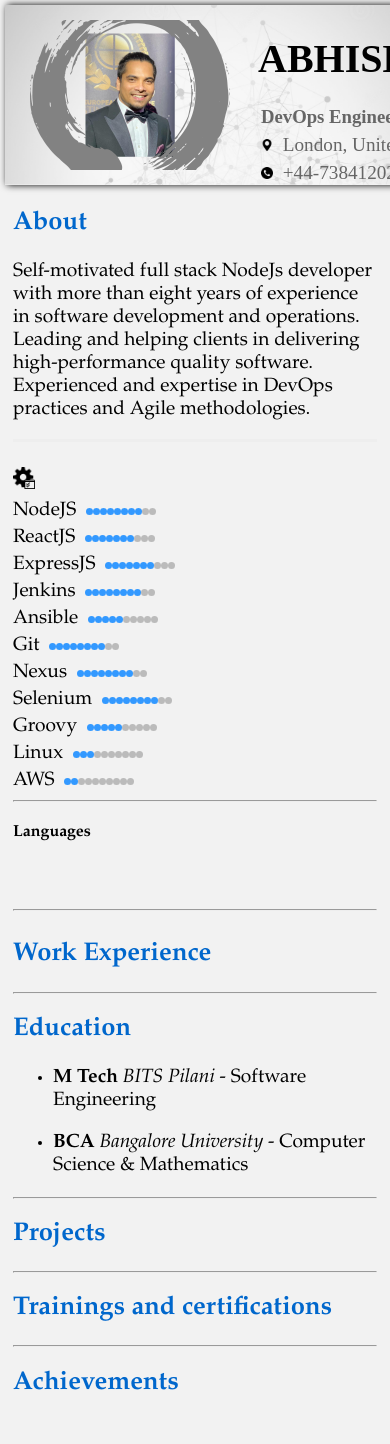
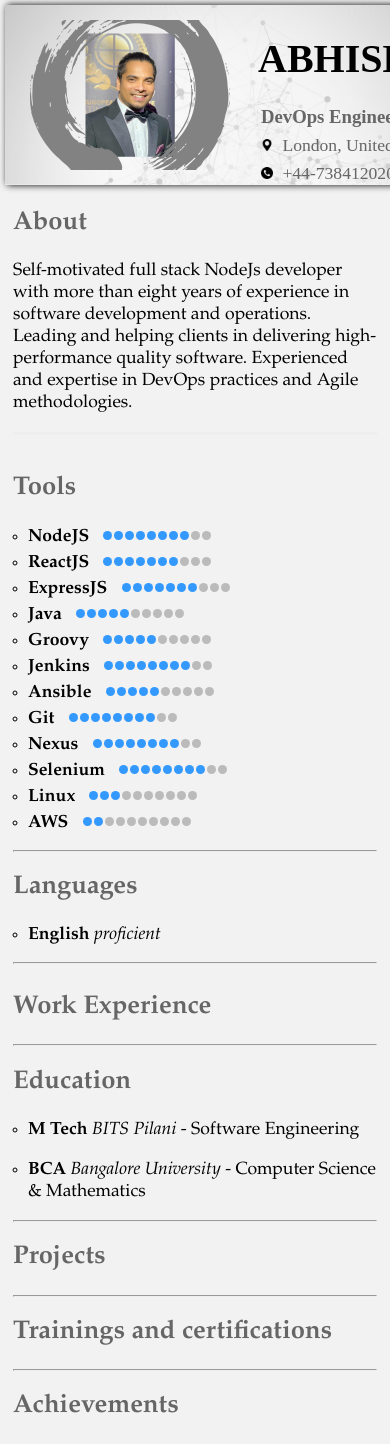
Before and after one commit to iAbhishek91/my-profile, a React app: page / in a window 390 px wide. Before the commit the page ends 1420 px from the top, so only its background shows below. Built offline with nearby package versions, Linux system fonts and the light colour scheme.

Commit message:
refactor design

```diff
--- a/src/components/Body/Educations.jsx
+++ b/src/components/Body/Educations.jsx
@@ -1,11 +1,11 @@
 import React from 'react';
-import { educations } from '../../resumeConstant';
+import { educationsArr } from '../../resumeConstant';
 
 export default () => (
   <ul>
     {
-      educations.map((education) => (
-        <li>
+      educationsArr.map((education, i) => (
+        <li key={`education-${i}`}>
           <p>
             <strong>{ education[0] }</strong>&nbsp;<i>{ education[1] }</i>{ education[2] }
           </p>
--- /dev/null
+++ b/src/components/Body/Languages.jsx
@@ -0,0 +1,16 @@
+import React from 'react';
+import { languagesArr } from '../../resumeConstant';
+
+export default () => (
+  <ul>
+    {
+      languagesArr.map((language, i) => (
+        <li key={`language-${i}`}>
+          <p>
+            <strong>{ language[0] }</strong>&nbsp;<i>{ language[1] }</i>
+          </p>
+        </li>
+      ))
+    }
+  </ul>
+);
--- a/src/components/Body/Tools.jsx
+++ b/src/components/Body/Tools.jsx
@@ -3,14 +3,16 @@ import { toolsArr } from '../../resumeConstant';
 import ToolGraph from './ToolGraph';
 
 export default () => {
-  const tools = toolsArr.map((tool) => {
+  const tools = toolsArr.map((tool, i) => {
     return (
-      <p key={tool}>
-        {tool[0]} &nbsp;
-        <ToolGraph strength={tool[1]} />
-      </p>
+      <li key={`tool-${i}`}>
+        <p>
+          <strong>{tool[0]} &nbsp; </strong>
+          <ToolGraph strength={tool[1]} />
+        </p>
+      </li>
     )
   });
 
-  return <div>{tools}</div>;
+  return <ul>{tools}</ul>;
 };
--- a/src/components/Body/index.jsx
+++ b/src/components/Body/index.jsx
@@ -1,9 +1,9 @@
 import React from 'react';
 import '../../css/body.css';
-import tools from '../../resources/icons/tools.png'
 import '../../css/body.css';
 import Tools from './Tools';
 import Educations from './Educations';
+import Languages from './Languages';
 
 export default () => (
   <div id="body-container">
@@ -14,10 +14,11 @@ export default () => (
       </p>
     </div>
     <div className="body-left">
-      <img className="tools-icon" src={tools} alt="tools"/><br />
+      <h2>Tools</h2>
       <Tools />
       <hr />
-      <h4>Languages</h4><br /><br />
+      <h2>Languages</h2>
+      <Languages />
       <hr />
     </div>
     <div className="body-right">
--- a/src/css/body.css
+++ b/src/css/body.css
@@ -36,24 +36,6 @@ body {
   grid-column-end: zero-one;
 }
 
-@media (max-width: 700px) {
-  .body-left {
-    grid-column-start: zero-zero;
-    grid-column-end: zero-two;
-    grid-row-start: one-zero;
-    grid-row-end: two-zero;
-  }
-}
-
-@media (max-width: 700px) {
-  .body-right {
-    grid-row-start: two-zero;
-    grid-column-start: zero-zero;
-    grid-column-end: zero-two;
-  }
-}
-
-
 .tools-icon {
   height: 22px;
   width: 22px;
@@ -80,6 +62,40 @@ body {
   background-color: #3399ff;
 }
 
+
 .body-left p {
   margin: 4px auto;
 }
+
+@media (max-width: 700px) {
+  .body-left {
+    grid-column-start: zero-zero;
+    grid-column-end: zero-two;
+    grid-row-start: one-zero;
+    grid-row-end: two-zero;
+  }
+
+  .body-right {
+    grid-row-start: two-zero;
+    grid-column-start: zero-zero;
+    grid-column-end: zero-two;
+  }
+
+  .dot-grey {
+    height: 9px;
+    width: 9px;
+    margin: 1px;
+    border-radius: 50%;
+    display: inline-block;
+    background-color: #bbb;
+  }
+
+  .dot-color {
+    height: 9px;
+    width: 9px;
+    margin: 1px;
+    border-radius: 50%;
+    display: inline-block;
+    background-color: #3399ff;
+  }
+}
--- a/src/css/main.css
+++ b/src/css/main.css
@@ -17,10 +17,18 @@ h1 {
 }
 
 #body-container h2 {
-  color: #0067cc;
+  color: #666666;
   font-size: 1.6em;
 }
 
 p {
-  font-size: 120%;
+  font-size: 110%;
 }
+
+ul {
+  padding-inline-start: 15px;
+}
+
+li {
+  list-style-type: circle;
+}
--- a/src/resumeConstant.js
+++ b/src/resumeConstant.js
@@ -2,17 +2,24 @@ export const toolsArr = [
   ['NodeJS', 8],
   ['ReactJS', 7],
   ['ExpressJS', 7],
+  ['Java', 5],
+  ['Groovy', 5],
   ['Jenkins', 8],
   ['Ansible', 5],
   ['Git', 8],
   ['Nexus', 8],
   ['Selenium', 8],
-  ['Groovy', 5],
   ['Linux', 3],
   ['AWS', 2],
 ];
 
-export const educations = [
+export const educationsArr = [
   ['M Tech', 'BITS Pilani', ' - Software Engineering'],
   ['BCA', 'Bangalore University', ' - Computer Science & Mathematics'],
 ];
+
+export const languagesArr = [
+  ['English', 'proficient']
+];
+
+export const workExperiencesArr = [];
```
Also changed, not shown: src/resources/icons/tools.png (deleted).
